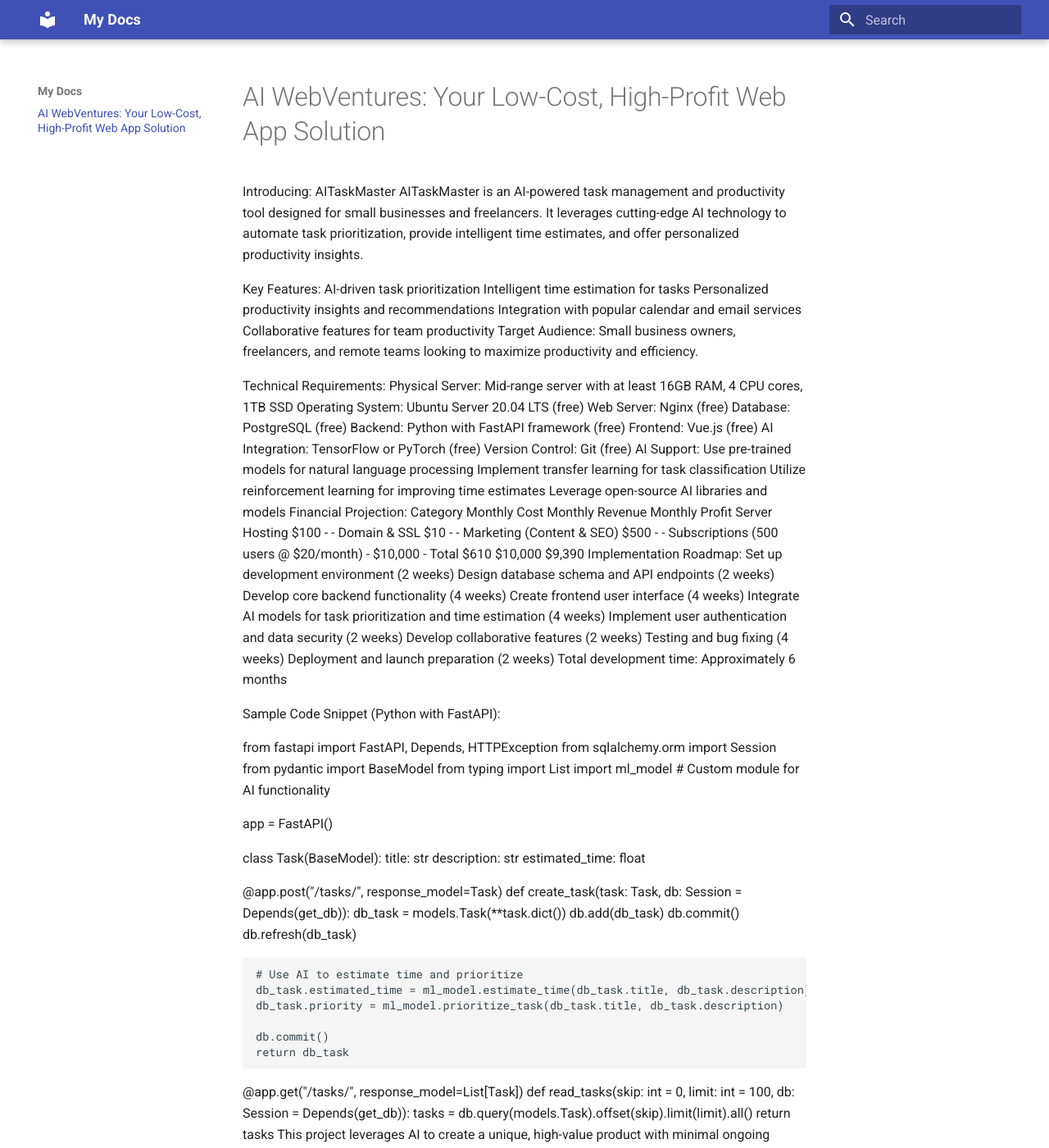
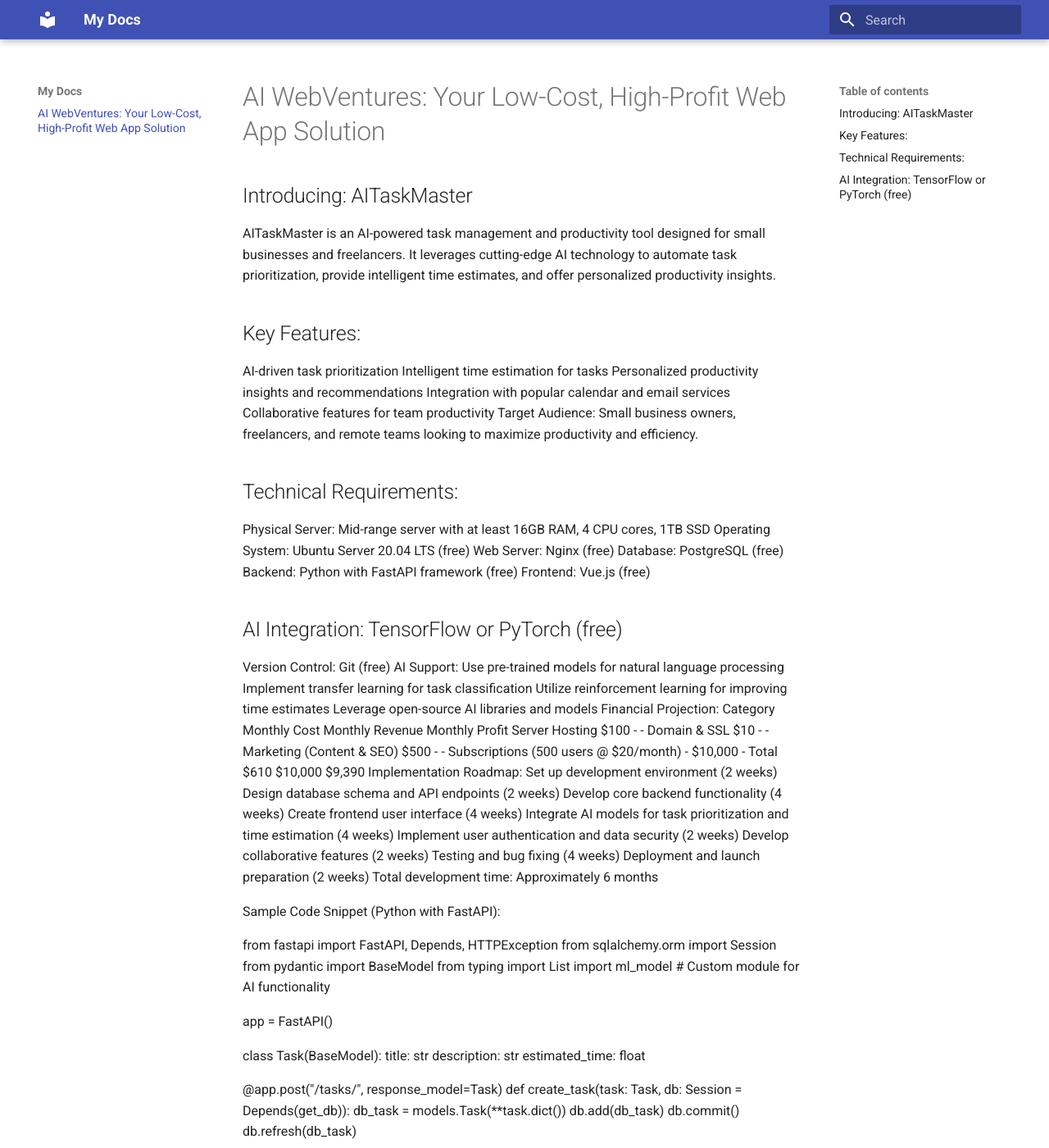
Before and after one commit to sds-ai-solutions/AITaskMaster, an MkDocs documentation site: the page built from docs/index.md, in a window 1280 px wide and 1400 px high. Shown: the whole window at 82% size. Built offline with MkDocs 1.6.1 and Material for MkDocs 9.7.7, drawn with Linux system fonts in a browser that asks for light colours.

Commit message:
Update index.md

```diff
--- a/docs/index.md
+++ b/docs/index.md
@@ -1,8 +1,8 @@
 #AI WebVentures: Your Low-Cost, High-Profit Web App Solution
-Introducing: AITaskMaster
+##Introducing: AITaskMaster
 AITaskMaster is an AI-powered task management and productivity tool designed for small businesses and freelancers. It leverages cutting-edge AI technology to automate task prioritization, provide intelligent time estimates, and offer personalized productivity insights.
 
-Key Features:
+##Key Features:
 AI-driven task prioritization
 Intelligent time estimation for tasks
 Personalized productivity insights and recommendations
@@ -11,14 +11,15 @@
 Target Audience:
 Small business owners, freelancers, and remote teams looking to maximize productivity and efficiency.
 
-Technical Requirements:
+##Technical Requirements:
 Physical Server: Mid-range server with at least 16GB RAM, 4 CPU cores, 1TB SSD
 Operating System: Ubuntu Server 20.04 LTS (free)
 Web Server: Nginx (free)
 Database: PostgreSQL (free)
 Backend: Python with FastAPI framework (free)
 Frontend: Vue.js (free)
-AI Integration: TensorFlow or PyTorch (free)
+
+##AI Integration: TensorFlow or PyTorch (free)
 Version Control: Git (free)
 AI Support:
 Use pre-trained models for natural language processing
```
